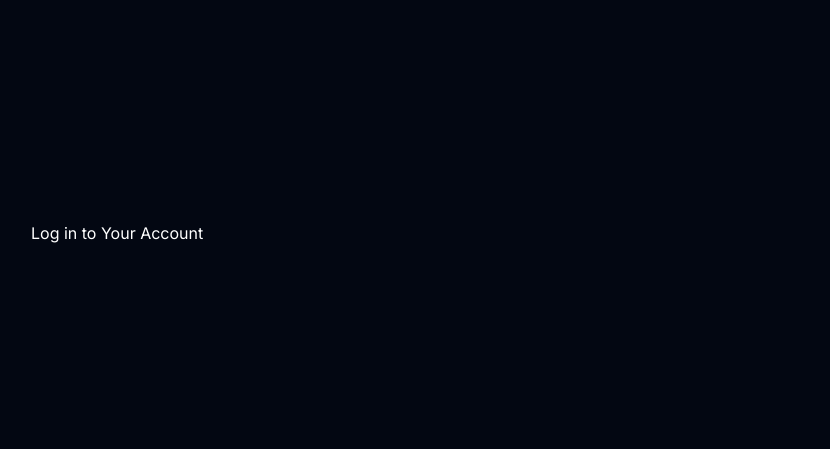
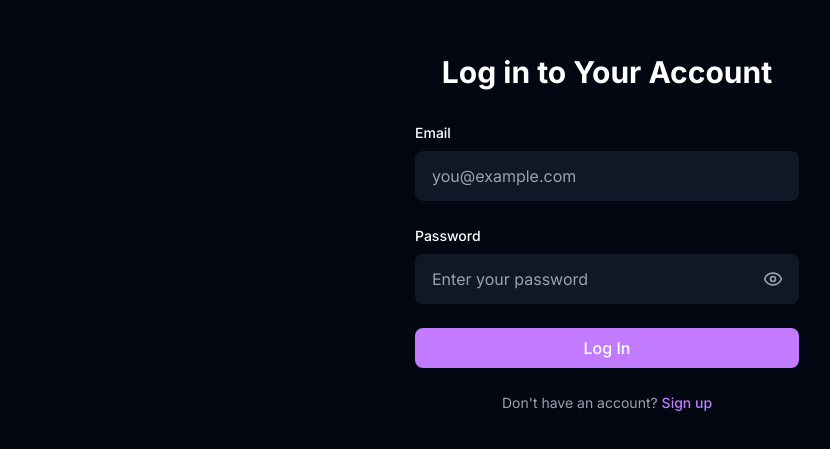
Before and after one commit to ianKa1/Claude-Code-Masterclass, a Next.js app: page /login in a window 1280 px wide. Shown: the part 167-616 px from the top of the page, without its empty margins (33-863 px from the left). Built offline with nearby package versions, Linux system fonts and the light colour scheme.

Commit message:
feat: implement authentication forms for login and signup with styling

```diff
--- a/app/(public)/login/page.tsx
+++ b/app/(public)/login/page.tsx
@@ -1,7 +1,10 @@
-export default function SignupPage() {
+import AuthForm from "@/components/forms/AuthForm";
+
+export default function LoginPage() {
   return (
-    <div className="page-content">
+    <div className="auth-page">
       <h2>Log in to Your Account</h2>
+      <AuthForm mode="login" />
     </div>
-  )
+  );
 }
--- a/app/(public)/signup/page.tsx
+++ b/app/(public)/signup/page.tsx
@@ -1,7 +1,10 @@
+import AuthForm from "@/components/forms/AuthForm";
+
 export default function SignupPage() {
   return (
-    <div className="page-content">
-      <h2>Signup for an Account</h2>
+    <div className="auth-page">
+      <h2>Create Your Account</h2>
+      <AuthForm mode="signup" />
     </div>
-  )
+  );
 }
--- a/app/globals.css
+++ b/app/globals.css
@@ -55,3 +55,11 @@ svg.logo {
 .page-content {
   @apply my-4 mx-4 max-w-6xl lg:mx-auto;
 }
+
+/* auth page styles */
+.auth-page {
+  @apply flex flex-col items-center py-12 px-4;
+  h2 {
+    @apply text-3xl font-bold mb-8;
+  }
+}
--- /dev/null
+++ b/components/forms/AuthForm.module.css
@@ -0,0 +1,29 @@
+.form {
+  display: flex;
+  flex-direction: column;
+  gap: 1.5rem;
+  max-width: 24rem;
+  width: 100%;
+}
+
+.error {
+  color: var(--color-error);
+  font-size: 0.875rem;
+  margin: 0;
+}
+
+.switchLink {
+  text-align: center;
+  font-size: 0.875rem;
+}
+
+.switchLink a {
+  color: var(--color-primary);
+  text-decoration: none;
+  font-weight: 500;
+  transition: color 0.2s;
+}
+
+.switchLink a:hover {
+  color: var(--color-secondary);
+}
--- /dev/null
+++ b/components/forms/AuthForm.tsx
@@ -0,0 +1,84 @@
+"use client";
+
+import { useState, FormEvent } from "react";
+import Link from "next/link";
+import Input from "@/components/ui/Input";
+import PasswordInput from "@/components/ui/PasswordInput";
+import styles from "./AuthForm.module.css";
+
+type AuthFormProps = {
+  mode: "login" | "signup";
+};
+
+export default function AuthForm({ mode }: AuthFormProps) {
+  const [email, setEmail] = useState("");
+  const [password, setPassword] = useState("");
+  const [confirmPassword, setConfirmPassword] = useState("");
+  const [error, setError] = useState("");
+
+  const isLogin = mode === "login";
+
+  const handleSubmit = (e: FormEvent<HTMLFormElement>) => {
+    e.preventDefault();
+    setError("");
+
+    if (!isLogin && password !== confirmPassword) {
+      setError("Passwords do not match");
+      return;
+    }
+
+    console.log("Form submitted:", { email, password });
+  };
+
+  return (
+    <form onSubmit={handleSubmit} className={styles.form}>
+      <Input
+        type="email"
+        name="email"
+        label="Email"
+        placeholder="you@example.com"
+        required
+        value={email}
+        onChange={(e) => setEmail(e.target.value)}
+      />
+
+      <PasswordInput
+        name="password"
+        label="Password"
+        placeholder="Enter your password"
+        required
+        value={password}
+        onChange={(e) => setPassword(e.target.value)}
+      />
+
+      {!isLogin && (
+        <PasswordInput
+          name="confirmPassword"
+          label="Confirm Password"
+          placeholder="Confirm your password"
+          required
+          value={confirmPassword}
+          onChange={(e) => setConfirmPassword(e.target.value)}
+        />
+      )}
+
+      {error && <p className={styles.error}>{error}</p>}
+
+      <button type="submit" className="btn">
+        {isLogin ? "Log In" : "Sign Up"}
+      </button>
+
+      <p className={styles.switchLink}>
+        {isLogin ? (
+          <>
+            Don&apos;t have an account? <Link href="/signup">Sign up</Link>
+          </>
+        ) : (
+          <>
+            Already have an account? <Link href="/login">Log in</Link>
+          </>
+        )}
+      </p>
+    </form>
+  );
+}
--- /dev/null
+++ b/components/ui/Input.module.css
@@ -0,0 +1,34 @@
+.field {
+  display: flex;
+  flex-direction: column;
+  gap: 0.5rem;
+}
+
+.label {
+  color: var(--color-heading);
+  font-size: 0.875rem;
+  font-weight: 500;
+}
+
+.input {
+  background-color: var(--color-lighter);
+  border: 1px solid transparent;
+  border-radius: 0.5rem;
+  padding: 0.75rem 1rem;
+  color: var(--color-heading);
+  font-size: 1rem;
+  transition: border-color 0.2s;
+}
+
+.input::placeholder {
+  color: var(--color-body);
+}
+
+.input:focus {
+  outline: none;
+  border-color: var(--color-primary);
+}
+
+.input:invalid:not(:placeholder-shown) {
+  border-color: var(--color-error);
+}
--- /dev/null
+++ b/components/ui/Input.tsx
@@ -0,0 +1,39 @@
+import styles from "./Input.module.css";
+
+type InputProps = {
+  type?: "text" | "email" | "password";
+  name: string;
+  label: string;
+  placeholder?: string;
+  required?: boolean;
+  value?: string;
+  onChange?: (e: React.ChangeEvent<HTMLInputElement>) => void;
+};
+
+export default function Input({
+  type = "text",
+  name,
+  label,
+  placeholder,
+  required = false,
+  value,
+  onChange,
+}: InputProps) {
+  return (
+    <div className={styles.field}>
+      <label htmlFor={name} className={styles.label}>
+        {label}
+      </label>
+      <input
+        type={type}
+        id={name}
+        name={name}
+        placeholder={placeholder}
+        required={required}
+        value={value}
+        onChange={onChange}
+        className={styles.input}
+      />
+    </div>
+  );
+}
--- /dev/null
+++ b/components/ui/PasswordInput.module.css
@@ -0,0 +1,28 @@
+.wrapper {
+  position: relative;
+}
+
+.input {
+  width: 100%;
+  padding-right: 3rem;
+}
+
+.toggle {
+  position: absolute;
+  right: 0.75rem;
+  top: 50%;
+  transform: translateY(-50%);
+  background: transparent;
+  border: none;
+  color: var(--color-body);
+  cursor: pointer;
+  padding: 0.25rem;
+  display: flex;
+  align-items: center;
+  justify-content: center;
+  transition: color 0.2s;
+}
+
+.toggle:hover {
+  color: var(--color-heading);
+}
--- /dev/null
+++ b/components/ui/PasswordInput.tsx
@@ -0,0 +1,54 @@
+"use client";
+
+import { useState } from "react";
+import { Eye, EyeOff } from "lucide-react";
+import styles from "./PasswordInput.module.css";
+import inputStyles from "./Input.module.css";
+
+type PasswordInputProps = {
+  name: string;
+  label: string;
+  placeholder?: string;
+  required?: boolean;
+  value?: string;
+  onChange?: (e: React.ChangeEvent<HTMLInputElement>) => void;
+};
+
+export default function PasswordInput({
+  name,
+  label,
+  placeholder,
+  required = false,
+  value,
+  onChange,
+}: PasswordInputProps) {
+  const [showPassword, setShowPassword] = useState(false);
+
+  return (
+    <div className={inputStyles.field}>
+      <label htmlFor={name} className={inputStyles.label}>
+        {label}
+      </label>
+      <div className={styles.wrapper}>
+        <input
+          type={showPassword ? "text" : "password"}
+          id={name}
+          name={name}
+          placeholder={placeholder}
+          required={required}
+          value={value}
+          onChange={onChange}
+          className={`${inputStyles.input} ${styles.input}`}
+        />
+        <button
+          type="button"
+          onClick={() => setShowPassword(!showPassword)}
+          className={styles.toggle}
+          aria-label={showPassword ? "Hide password" : "Show password"}
+        >
+          {showPassword ? <EyeOff size={20} /> : <Eye size={20} />}
+        </button>
+      </div>
+    </div>
+  );
+}
```
